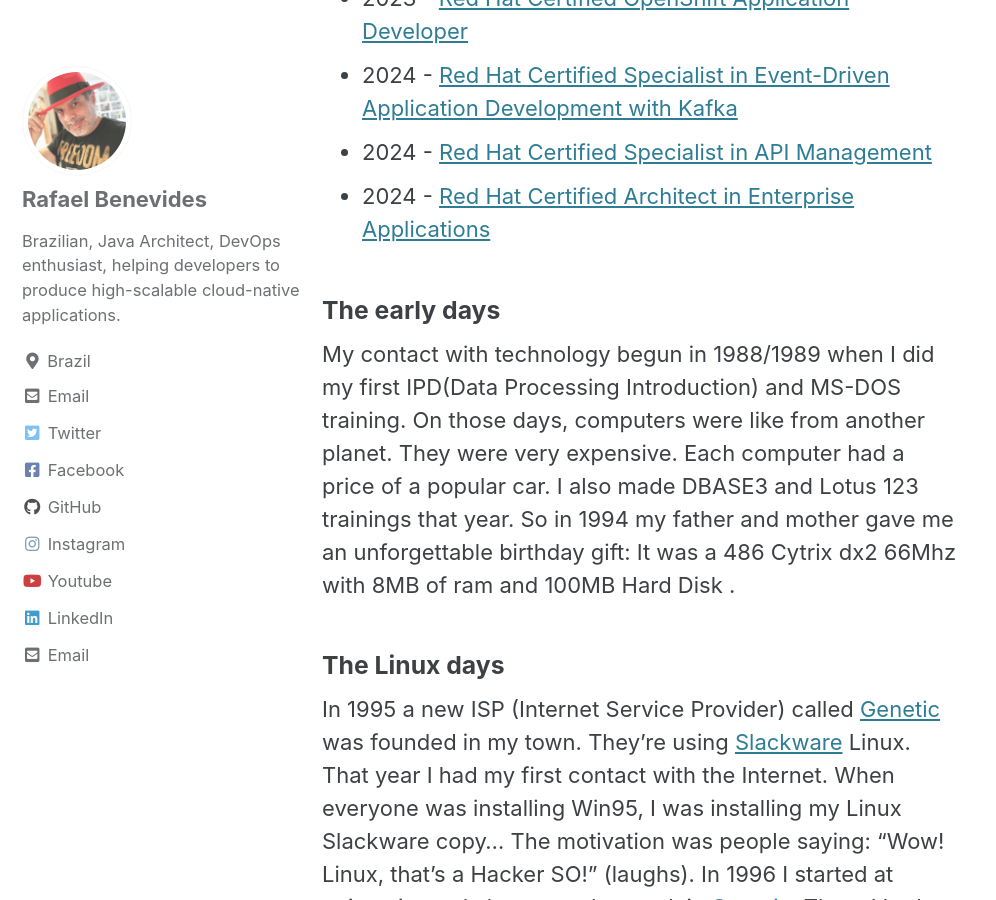
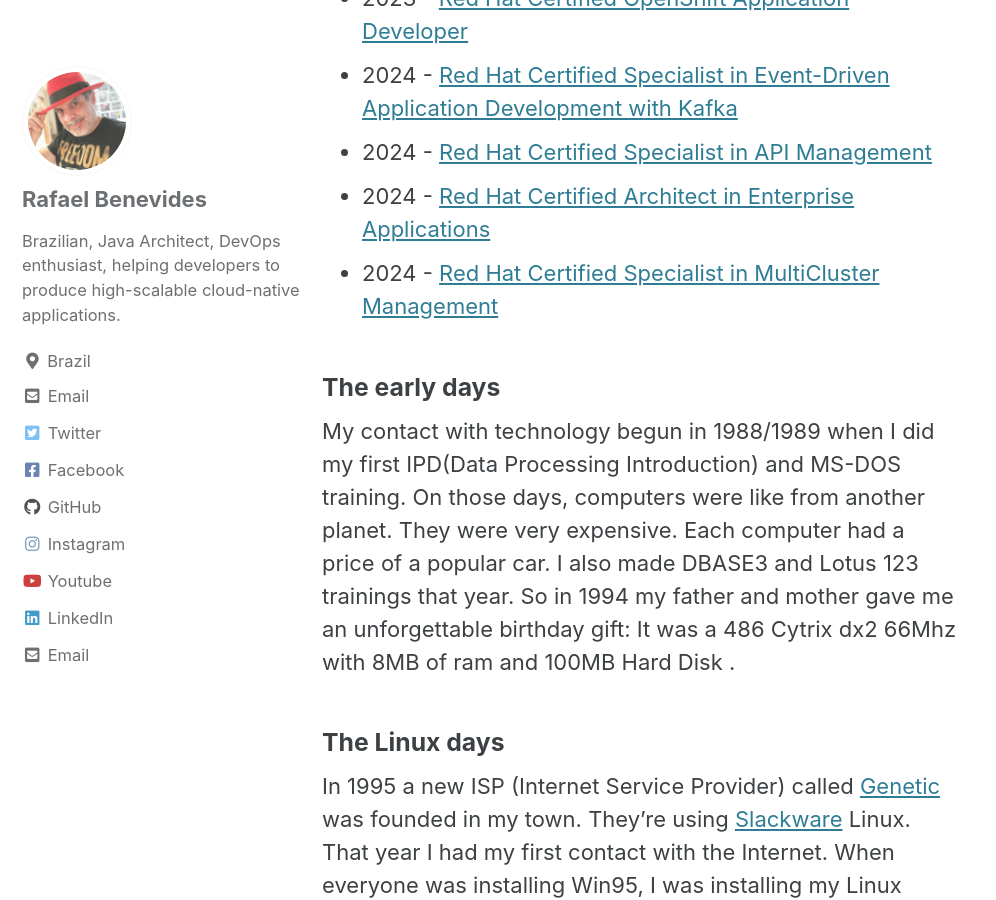
Before and after one commit to rafabene/rafabene.github.io, a Jekyll site: the page built from about/index.md, in a window 1280 px wide and 900 px high, scrolled down 3217 px. Shown: the whole window, without its empty margins (0-996 px from the left). Built offline with Jekyll 4.4.1, drawn with Linux system fonts in a browser that asks for light colours; cached includes are drawn as plain includes; comment, search, counter and statistics services are not loaded.

Commit message:
Added another certification

```diff
--- a/about/index.md
+++ b/about/index.md
@@ -54,6 +54,7 @@
 - 2024 - [Red Hat Certified Specialist in Event-Driven Application Development with Kafka](https://rhtapps.redhat.com/verify?certId=111-061-115)
 - 2024 - [Red Hat Certified Specialist in API Management](https://rhtapps.redhat.com/verify?certId=111-061-115)
 - 2024 - [Red Hat Certified Architect in Enterprise Applications](https://rhtapps.redhat.com/verify?certId=111-061-115)
+- 2024 - [Red Hat Certified Specialist in MultiCluster Management](https://rhtapps.redhat.com/verify?certId=111-061-115)
 
 ### The early days
 
```
